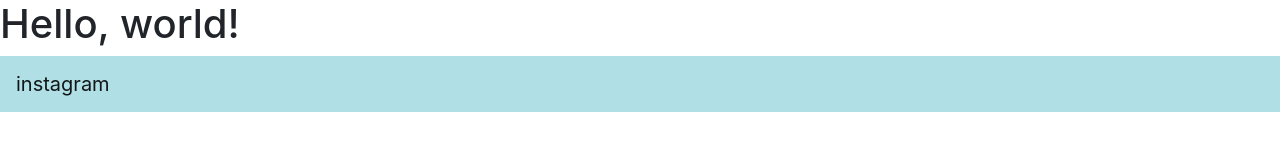
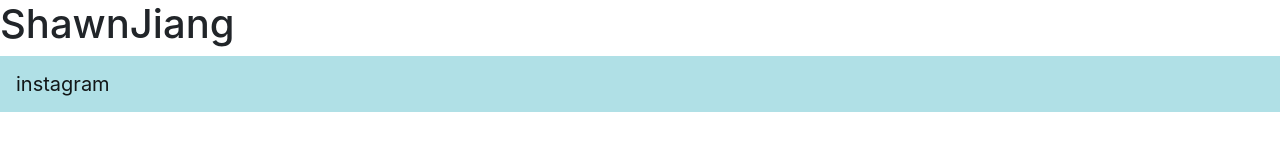
Before and after one commit to shawnjiang8/waddup.github.io, a plain HTML site: page index.html in a window 1280 px wide. Drawn offline with nearby package versions, Linux system fonts and the light colour scheme.

Commit message:
Update index.html

```diff
--- a/index.html
+++ b/index.html
@@ -8,10 +8,10 @@
     <!-- Bootstrap CSS -->
     <link rel="stylesheet" href="https://stackpath.bootstrapcdn.com/bootstrap/4.5.0/css/bootstrap.min.css" integrity="sha384-9aIt2nRpC12Uk9gS9baDl411NQApFmC26EwAOH8WgZl5MYYxFfc+NcPb1dKGj7Sk" crossorigin="anonymous">
 
-    <title>Hello, world!</title>
+    <title>ShawnJiang</title>
   </head>
   <body>
-    <h1>Hello, world!</h1>
+    <h1>ShawnJiang</h1>
 
     <!-- Optional JavaScript -->
     <!-- jQuery first, then Popper.js, then Bootstrap JS -->
```
